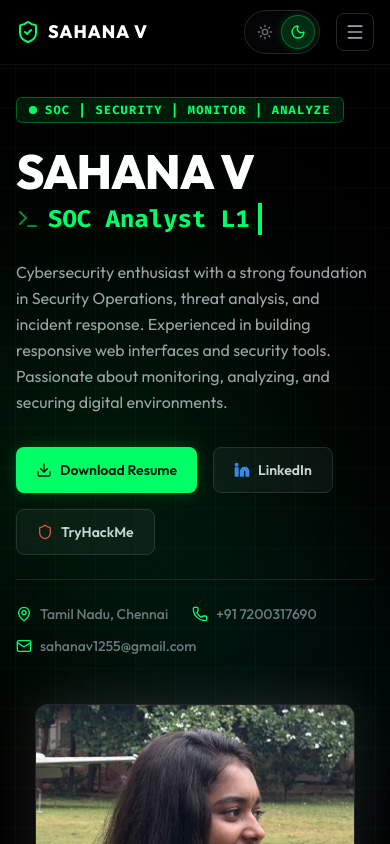
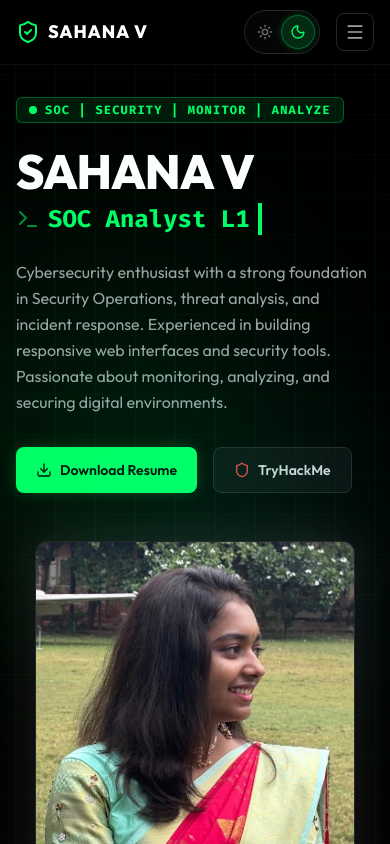
Before and after one commit to Sahana1255/sahana-v-portfolio, a React (Vite) app: page / in a window 390 px wide. Shown: the top 844 px of the page. Built offline with nearby package versions, Linux system fonts and the light colour scheme.

Commit message:
certification

```diff
--- a/src/components/CertModal.tsx
+++ b/src/components/CertModal.tsx
@@ -38,16 +38,16 @@ export const CertModal: React.FC<CertModalProps> = ({ cert, onClose }) => {
           animate={{ opacity: 1 }}
           exit={{ opacity: 0 }}
           transition={{ duration: 0.2 }}
-          className="fixed inset-0 z-50 flex items-center justify-center bg-black/85 backdrop-blur-sm p-3 sm:p-6"
+          className="fixed inset-0 z-50 flex items-stretch justify-stretch bg-black/90 backdrop-blur-sm"
           onClick={onClose}
         >
           <motion.div
             key="cert-modal-box"
-            initial={{ opacity: 0, scale: 0.93, y: 24 }}
-            animate={{ opacity: 1, scale: 1, y: 0 }}
-            exit={{ opacity: 0, scale: 0.93, y: 24 }}
-            transition={{ duration: 0.25, ease: [0.16, 1, 0.3, 1] }}
-            className="w-full max-w-5xl h-[88vh] bg-white dark:bg-[#0a0a0f] rounded-2xl border border-gray-200 dark:border-zinc-800 overflow-hidden flex flex-col shadow-2xl"
+            initial={{ opacity: 0, scale: 0.97 }}
+            animate={{ opacity: 1, scale: 1 }}
+            exit={{ opacity: 0, scale: 0.97 }}
+            transition={{ duration: 0.22, ease: [0.16, 1, 0.3, 1] }}
+            className="w-full max-w-full max-h-full bg-white dark:bg-[#0a0a0f] border border-gray-200 dark:border-zinc-800 rounded-2xl overflow-hidden flex flex-col shadow-2xl"
             onClick={e => e.stopPropagation()}
           >
             {/* Header */}
@@ -68,21 +68,18 @@ export const CertModal: React.FC<CertModalProps> = ({ cert, onClose }) => {
               </button>
             </div>
 
-            {/* Body */}
-            <div className="flex flex-1 overflow-hidden">
-              {/* PDF Viewer – Left 55% */}
-              <div className="w-[55%] border-r border-gray-200 dark:border-zinc-800 bg-gray-100 dark:bg-zinc-950 flex-shrink-0">
+            {/* Body – Single Column Layout */}
+            <div className="flex flex-row h-full overflow-hidden">
+              {/* Certificate Image – Full Width */}
               <iframe
-                  src={cert.pdfUrl}
-                  className="w-full h-full"
+                  src={`${cert.pdfUrl}#toolbar=0&navpanes=0&scrollbar=0`}
+                  className="h-full"
+                  style={{ width: '70%', border: 'none' }}
                   title={cert.title}
-                  style={{ border: 'none' }}
                 />
-              </div>
 
-              {/* Content – Right 45% */}
-              <div className="flex-1 overflow-y-auto">
-                <div className="p-5 space-y-5">
+              {/* Content – Below Image */}
+              <div className="p-5 space-y-5 overflow-y-auto" style={{ width: '30%' }}>
                 {/* Cert Meta */}
                 <div>
                   <div className="text-[9px] font-mono font-bold text-gray-400 dark:text-zinc-500 uppercase tracking-widest mb-1.5">
@@ -103,9 +100,7 @@ export const CertModal: React.FC<CertModalProps> = ({ cert, onClose }) => {
                     <div className="w-6 h-6 rounded-md bg-emerald-100 dark:bg-emerald-950/40 flex items-center justify-center flex-shrink-0">
                       <BookOpen className="h-3.5 w-3.5 text-emerald-600 dark:text-emerald-400" />
                     </div>
-                      <h3 className="text-xs font-bold text-gray-900 dark:text-white uppercase tracking-widest">
-                        What I Learned
-                      </h3>
+                    <h3 className="text-xs font-bold text-gray-900 dark:text-white uppercase tracking-widest">What I Learned</h3>
                   </div>
                   <ul className="space-y-3">
                     {cert.learnedPoints.map((pt, idx) => (
@@ -124,7 +119,6 @@ export const CertModal: React.FC<CertModalProps> = ({ cert, onClose }) => {
                 </div>
               </div>
             </div>
-            </div>
           </motion.div>
         </motion.div>
       )}
--- a/src/components/Education.tsx
+++ b/src/components/Education.tsx
@@ -4,16 +4,16 @@ import { Calendar, GraduationCap } from 'lucide-react';
 export const Education: React.FC = () => {
   const educationData = [
     {
-      degree: "Master of Technology - Computer Science",
-      institution: "Bharath Institute of Higher Education and Research",
-      period: "Currently Pursuing",
-      details: "Currently Pursuing"
-    },
-    {
       degree: "Bachelor of Technology - Computer Science",
       institution: "Bharath Institute of Higher Education and Research",
       period: "2022 - 2026",
       details: "CGPA: 9.1/10 • Percentage: 91.1%"
+    },
+    {
+      degree: "Higher Secondary School Certificate",
+      institution: "Zion Matriculation Higher Secondary School, Selaiyur",
+      period: "2022",
+      details: "State Board of School Examination"
     }
   ];
 
--- a/src/components/HeroSection.tsx
+++ b/src/components/HeroSection.tsx
@@ -102,47 +102,17 @@ export const HeroSection: React.FC = () => {
                 <span className="text-xs font-mono font-bold ml-2">Click Here!</span>
               </motion.div>
               <a
-                href="https://linkedin.com/in/sahana-v1255/"
-                target="_blank"
-                rel="noopener noreferrer"
-                className="flex items-center gap-2 px-5 py-3 rounded-lg border border-gray-300 dark:border-zinc-800 bg-white dark:bg-zinc-900/50 hover:bg-gray-50 dark:hover:bg-zinc-900 text-gray-700 dark:text-zinc-300 font-semibold text-sm transition-all duration-300"
-              >
-                <svg viewBox="0 0 24 24" fill="none" stroke="currentColor" strokeWidth="2" strokeLinecap="round" strokeLinejoin="round" className="h-4 w-4 text-blue-500 fill-current">
-                  <path d="M16 8a6 6 0 0 1 6 6v7h-4v-7a2 2 0 0 0-2-2 2 2 0 0 0-2 2v7h-4v-7a6 6 0 0 1 6-6z" />
-                  <rect x="2" y="9" width="4" height="12" />
-                  <circle cx="4" cy="4" r="2" />
-                </svg>
-                LinkedIn
-              </a>
-              <a
                 href="https://tryhackme.com/p/sahana_v"
                 target="_blank"
                 rel="noopener noreferrer"
-                className="flex items-center gap-2 px-5 py-3 rounded-lg border border-gray-300 dark:border-zinc-800 bg-white dark:bg-zinc-900/50 hover:bg-gray-50 dark:hover:bg-zinc-900 text-gray-700 dark:text-zinc-300 font-semibold text-sm transition-all duration-300"
+                className="flex items-center gap-2 px-5 py-3 rounded-lg border border-gray-300 dark:border-zinc-800 bg-white dark:bg-zinc-900/50 hover:bg-gray-50 dark:hover:bg-zinc-900 px-5 py-3 rounded-lg border border-gray-300 dark:border-zinc-800 bg-white dark:bg-zinc-900/50 hover:bg-gray-50 dark:hover:bg-zinc-900 text-gray-700 dark:text-zinc-300 font-semibold text-sm transition-all duration-300"
               >
                 <Shield className="h-4 w-4 text-red-500" />
                 TryHackMe
               </a>
             </motion.div>
 
-            {/* Quick Contact Info Row */}
-            <motion.div
-              variants={itemVariants}
-              className="flex flex-wrap gap-y-3 gap-x-6 pt-6 text-sm font-medium text-gray-500 dark:text-zinc-500 border-t border-gray-200 dark:border-zinc-900"
-            >
-              <div className="flex items-center gap-2">
-                <MapPin className="h-4 w-4 text-blue-500 dark:text-cyber-accent" />
-                Tamil Nadu, Chennai
-              </div>
-              <div className="flex items-center gap-2">
-                <Phone className="h-4 w-4 text-blue-500 dark:text-cyber-accent" />
-                +91 7200317690
-              </div>
-              <div className="flex items-center gap-2">
-                <Mail className="h-4 w-4 text-blue-500 dark:text-cyber-accent" />
-                sahanav1255@gmail.com
-              </div>
-            </motion.div>
+
           </div>
 
           {/* Profile Picture Card - Rectangular Box */}
```
Also changed, not shown: src/components/FeaturedProject.tsx (+20 -29 lines), src/components/Footer.tsx (line endings or trailing spaces). Lines whose indentation alone changed are shown as unchanged.
